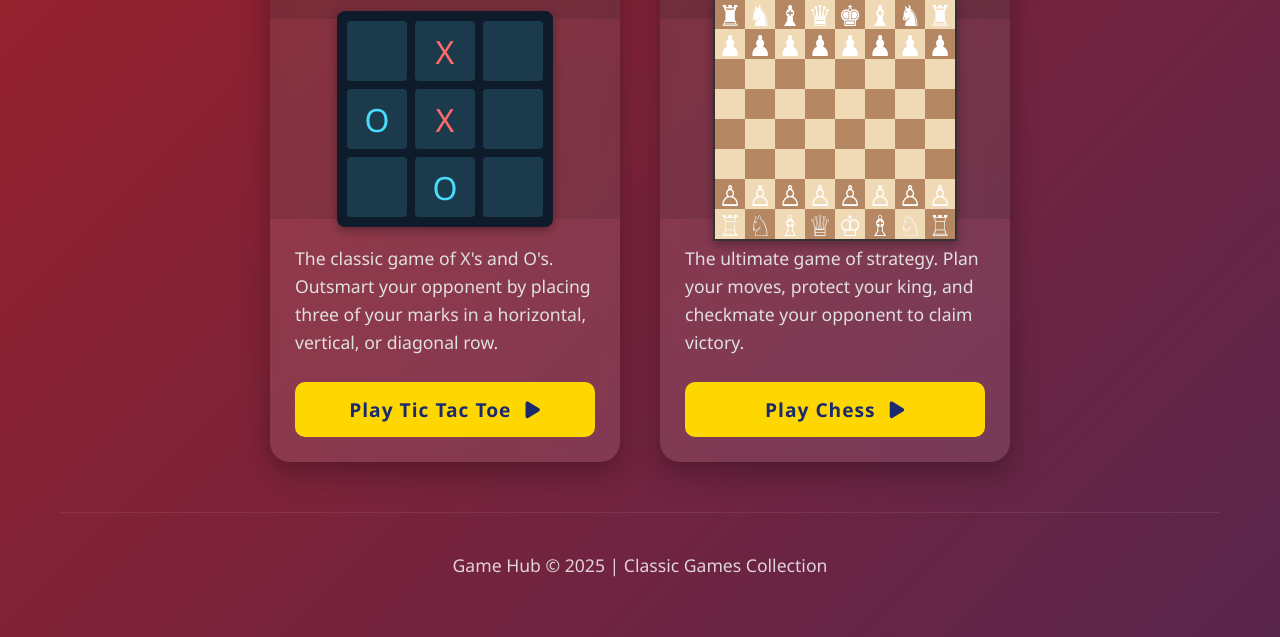
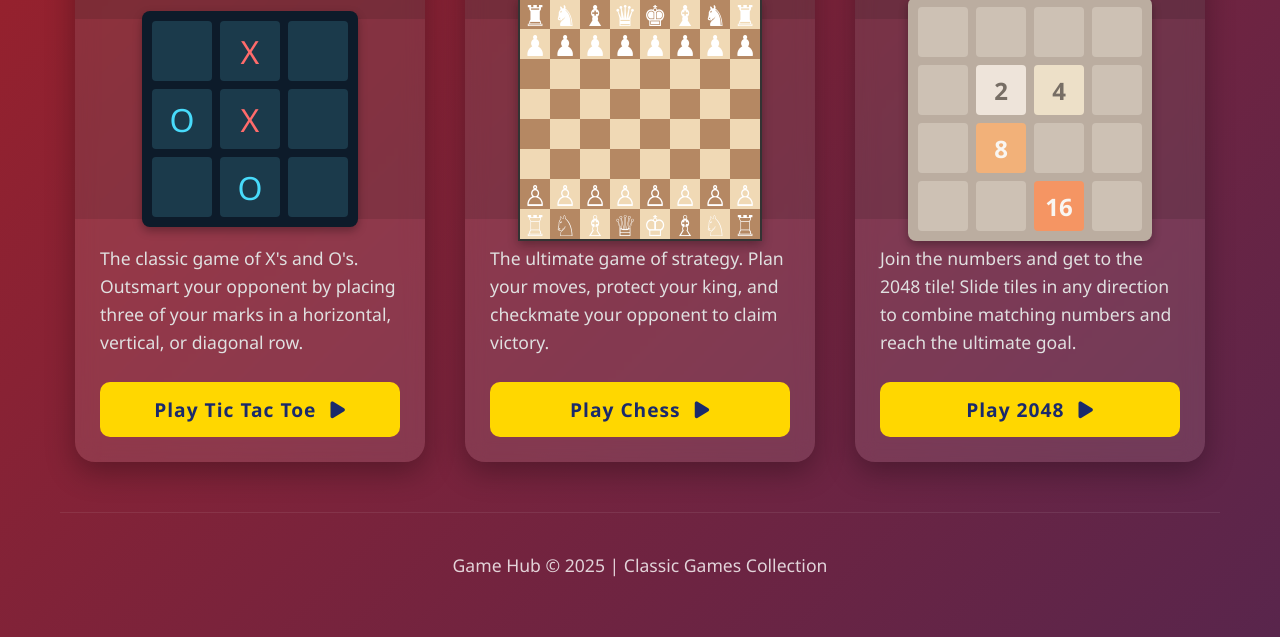
Before and after one commit to manish-iitm/games, a plain HTML site: page index.html in a window 1280 px wide. Shown: the part 507-1144 px from the top of the page. Drawn offline with Linux system fonts and the light colour scheme.

Commit message:
V1 index.html

```diff
--- a/index.html
+++ b/index.html
@@ -80,6 +80,7 @@
 
         .game-card:nth-child(1) { animation-delay: 0.2s; }
         .game-card:nth-child(2) { animation-delay: 0.4s; }
+        .game-card:nth-child(3) { animation-delay: 0.6s; }
 
         @keyframes fadeInUp {
             from { opacity: 0; transform: translateY(30px); }
@@ -175,6 +176,41 @@
         .dark {
             background-color: #b58863;
         }
+
+        /* 2048 Game Preview Styles */
+        .game-2048-board {
+            display: grid;
+            grid-template-columns: repeat(4, 50px);
+            grid-template-rows: repeat(4, 50px);
+            gap: 8px;
+            background: #bbada0;
+            padding: 10px;
+            border-radius: 8px;
+            box-shadow: 0 4px 10px rgba(0,0,0,0.3);
+        }
+
+        .tile {
+            background: rgba(238, 228, 218, 0.35);
+            border-radius: 4px;
+            display: flex;
+            justify-content: center;
+            align-items: center;
+            font-size: 1.5rem;
+            font-weight: bold;
+            color: #776e65;
+        }
+
+        .tile-2 { background: #eee4da; }
+        .tile-4 { background: #ede0c8; }
+        .tile-8 { background: #f2b179; color: #f9f6f2; }
+        .tile-16 { background: #f59563; color: #f9f6f2; }
+        .tile-32 { background: #f67c5f; color: #f9f6f2; }
+        .tile-64 { background: #f65e3b; color: #f9f6f2; }
+        .tile-128 { background: #edcf72; color: #f9f6f2; font-size: 1.2rem; }
+        .tile-256 { background: #edcc61; color: #f9f6f2; font-size: 1.2rem; }
+        .tile-512 { background: #edc850; color: #f9f6f2; font-size: 1.2rem; }
+        .tile-1024 { background: #edc53f; color: #f9f6f2; font-size: 1rem; }
+        .tile-2048 { background: #edc22e; color: #f9f6f2; font-size: 1rem; }
 
         .game-info {
             padding: 25px;
@@ -376,6 +412,44 @@
                     </a>
                 </div>
             </div>
+
+            <!-- 2048 Card -->
+            <div class="game-card">
+                <div class="game-header">
+                    <div class="game-icon">
+                        <i class="fas fa-th"></i>
+                    </div>
+                    <h2 class="game-title">2048</h2>
+                </div>
+                <div class="game-preview">
+                    <div class="game-2048-board">
+                        <div class="tile"></div>
+                        <div class="tile"></div>
+                        <div class="tile"></div>
+                        <div class="tile"></div>
+                        <div class="tile"></div>
+                        <div class="tile tile-2">2</div>
+                        <div class="tile tile-4">4</div>
+                        <div class="tile"></div>
+                        <div class="tile"></div>
+                        <div class="tile tile-8">8</div>
+                        <div class="tile"></div>
+                        <div class="tile"></div>
+                        <div class="tile"></div>
+                        <div class="tile"></div>
+                        <div class="tile tile-16">16</div>
+                        <div class="tile"></div>
+                    </div>
+                </div>
+                <div class="game-info">
+                    <p class="game-description">
+                        Join the numbers and get to the 2048 tile! Slide tiles in any direction to combine matching numbers and reach the ultimate goal.
+                    </p>
+                    <a href="2048.html" class="btn">
+                        Play 2048 <i class="fas fa-play"></i>
+                    </a>
+                </div>
+            </div>
         </div>
 
         <footer>
```
